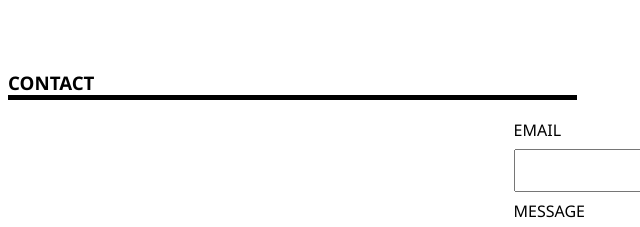
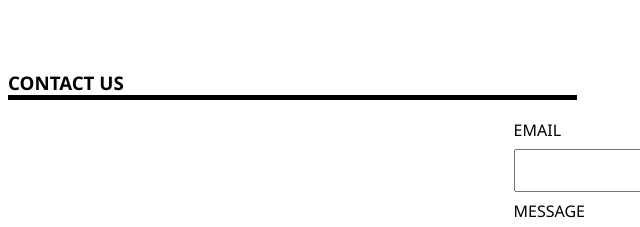
Before and after one commit to tjdanielson/cara_cara, a plain HTML site: page index.html in a window 1280 px wide. Shown: the part 3916-4143 px from the top of the page, 0-640 px from the left. Drawn offline with Linux system fonts and the light colour scheme.

Commit message:
Update contact to 'contact us'

```diff
--- a/index.html
+++ b/index.html
@@ -185,7 +185,7 @@
         <br>
         <section id="contact">
             <div class="contact">
-                <h3>CONTACT</h3>
+                <h3>CONTACT US</h3>
                 <form>
                     <label for="email">EMAIL</label><br>
                     <input type="email" id="email" name="email"><br>
```
